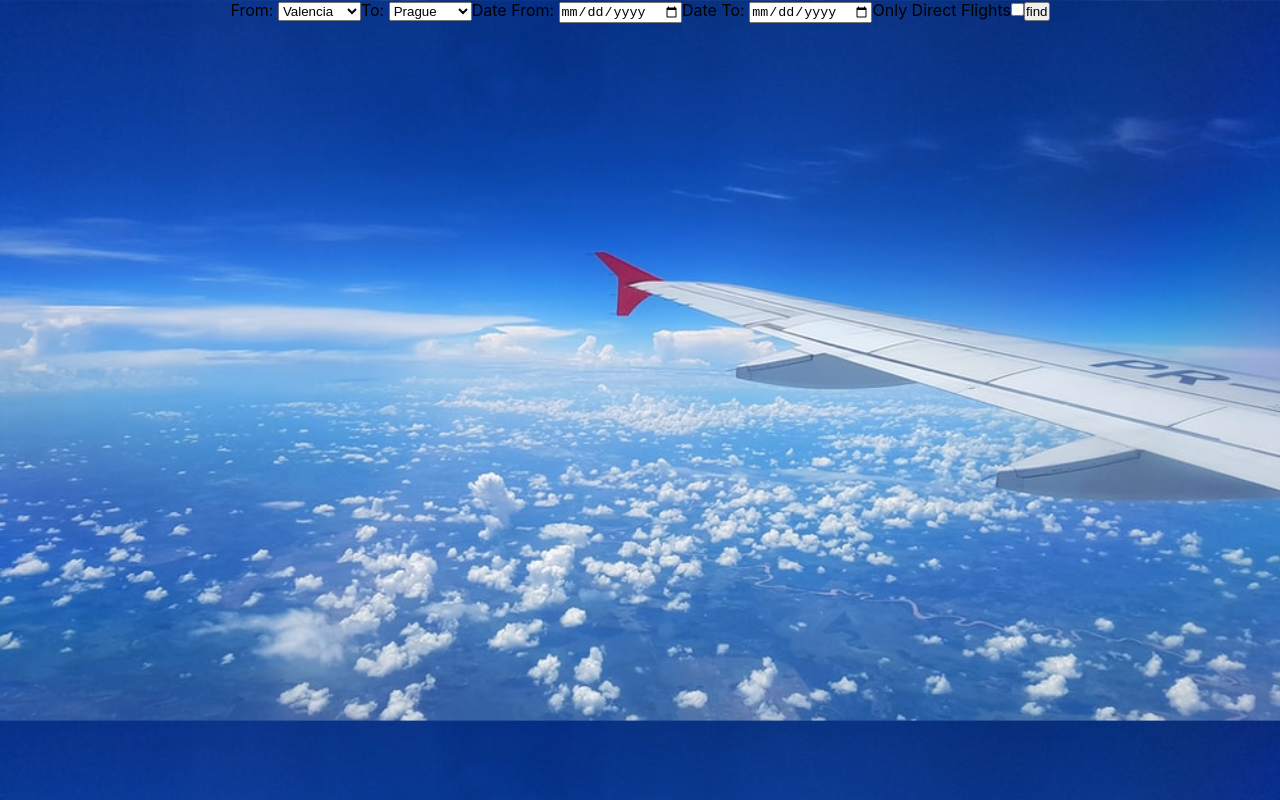
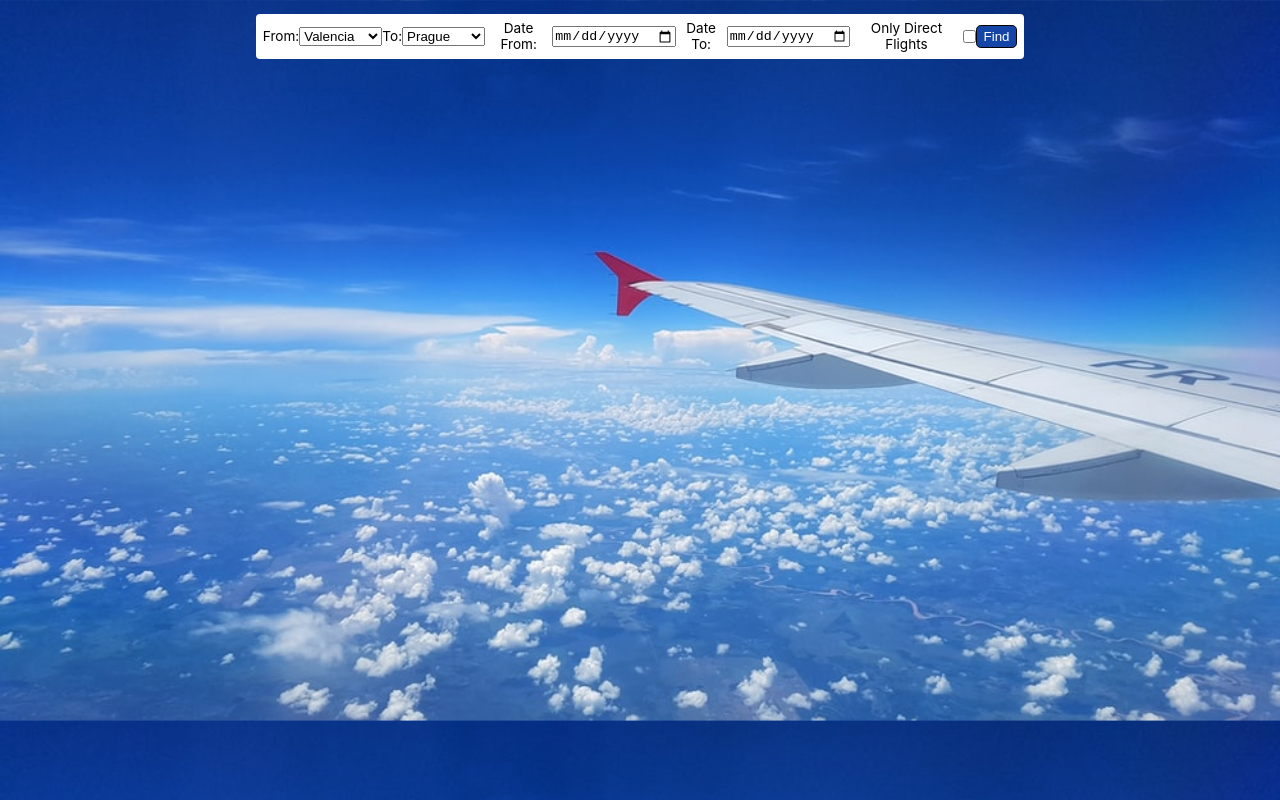
Before and after one commit to crash963/Flight-app, a React (Create React App) app: page / in a window 1280 px wide. Built offline with nearby package versions, Linux system fonts and the light colour scheme.

Commit message:
added search bar styling

```diff
--- a/package.json
+++ b/package.json
@@ -6,12 +6,14 @@
     "@testing-library/jest-dom": "^5.11.9",
     "@testing-library/react": "^11.2.5",
     "@testing-library/user-event": "^12.8.1",
+    "bootstrap": "^4.6.0",
     "framer-motion": "^3.10.0",
     "luxon": "^1.26.0",
     "react": "^17.0.1",
     "react-dom": "^17.0.1",
     "react-router-dom": "^5.2.0",
     "react-scripts": "4.0.3",
+    "reactstrap": "^8.9.0",
     "web-vitals": "^1.1.0"
   },
   "scripts": {
--- /dev/null
+++ b/src/Search.css
@@ -0,0 +1,20 @@
+.search-form {
+    display: flex;
+    align-items: center;
+    justify-content: space-around;
+    background-color: white;
+    width: 60vw;
+    padding: 0.5em 0.5em;
+    border-radius: 0.3em;
+    margin: 1em auto;
+    font-size: 0.85rem;
+}
+
+.search-button {
+    background-color: rgb(20, 69, 167);
+    color: white;
+    padding: 0.2rem 0.5em;
+    border: solid black 1px;
+    border-radius: 0.3rem;
+    cursor: pointer;
+}
--- a/src/components/Search.js
+++ b/src/components/Search.js
@@ -1,6 +1,7 @@
 import userEvent from "@testing-library/user-event";
 import { useState } from "react";
 import { DateTime } from "luxon";
+import "../Search.css";
 
 function Search(props) {
     const [flyFrom, setFlyFrom] = useState("VLC");
@@ -10,7 +11,7 @@ function Search(props) {
     const [directFlight, setDirectFlight] = useState(false);
 
     return (
-        <form>
+        <form className="search-form">
             <label htmlFor="flyFrom">From: </label>
             <select
                 onChange={(e) => {
@@ -83,8 +84,9 @@ function Search(props) {
                 }}
             />
             <input
+                className="search-button"
                 type="submit"
-                value="find"
+                value="Find"
                 onClick={(e) => {
                     e.preventDefault();
                     props.fetchData({
```
Also changed, not shown: 1 other file (tests, documents, lock files or other folders).
